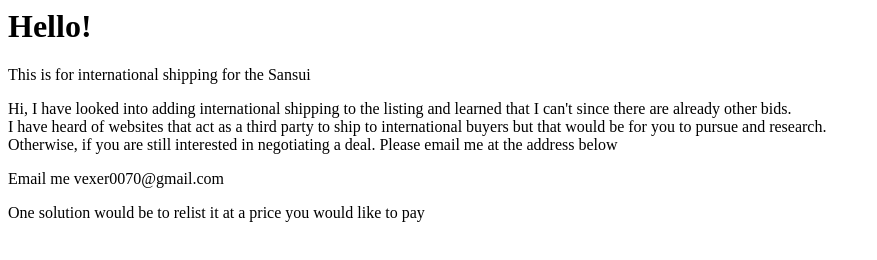
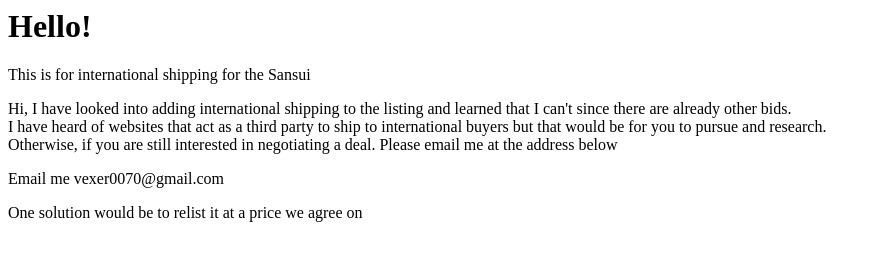
Before and after one commit to vexer0070/Sansuisite, a plain HTML site: page index.html in a window 1280 px wide. Shown: the whole page, without its empty margins (0-877 px from the left). Drawn offline with Linux system fonts and the light colour scheme.

Commit message:
Update index.html

```diff
--- a/index.html
+++ b/index.html
@@ -5,4 +5,4 @@ I have heard of websites that act as a third party to ship to international buye
 Otherwise, if you are still interested in negotiating a deal. Please email me at the address below</p>
 <p>Email me vexer0070@gmail.com </p>
 
-<p> One solution would be to relist it at a price you would like to pay </p>
+<p> One solution would be to relist it at a price we agree on</p>
```
